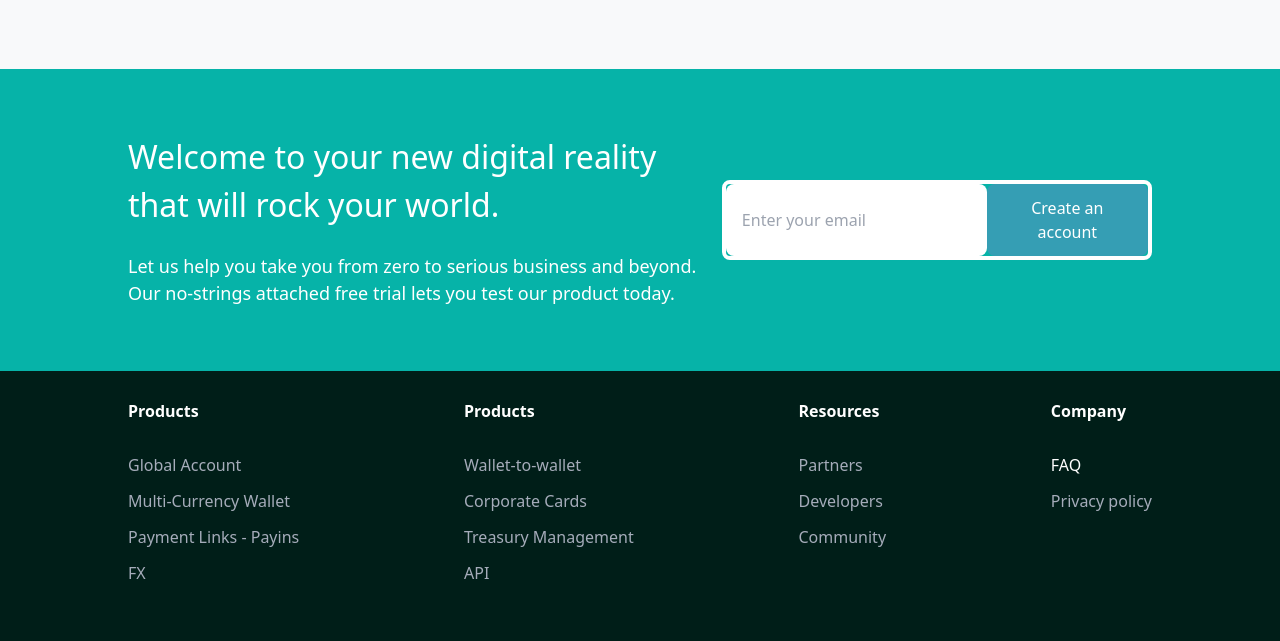
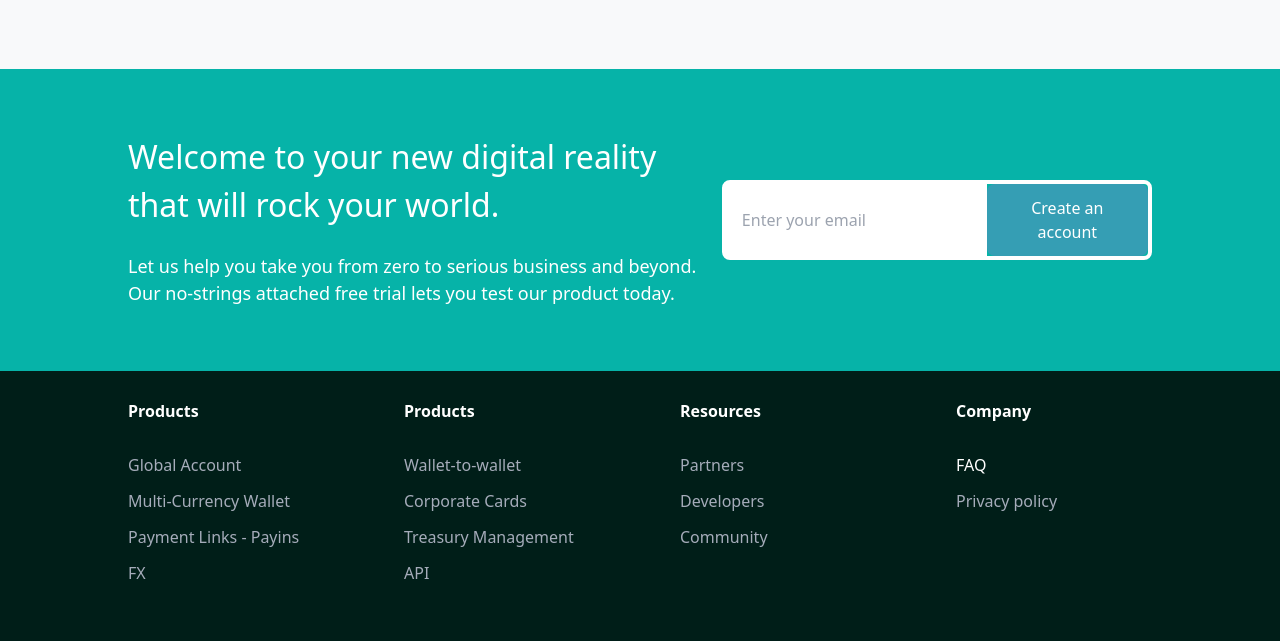
Before and after one commit to MrZIIXP/Home-works, a website: page src/index.html in a window 1280 px wide. Shown: the part 5737-6378 px from the top of the page. Drawn offline with Linux system fonts and the light colour scheme.

Commit message:
Fix errors

```diff
--- a/src/index.html
+++ b/src/index.html
@@ -205,14 +205,14 @@
         </div>
 
         <div class="flex border-4 border-white rounded-lg md:flex-col md:w-full md:border-none md:gap-[10px]">
-            <input type="email" placeholder="Enter your email" class="py-[12px] placeholder:px-[16px] rounded-lg w-[283px] md:w-full">
+            <input type="email" placeholder="Enter your email" class="py-[12px] placeholder:px-[16px] md:rounded-lg w-[283px] md:w-full">
             <button class="py-[12px] px-[18px] bg-[#359EB4] rounded-lg text-white">Create an account</button>
         </div>
     </div>
 
     <div class="main_7 py-[40px] px-[10%] flex md:px-[16px] flex-col gap-[64px] bg-[#001E18] text-[#A5ACBA]">
 
-        <div class="flex gap-[80px] md:flex-wrap justify-between md:gap-[30px] md:justify-center">
+        <div class="grid grid-cols-4 gap-[80px] md:grid-cols-2 justify-between md:gap-[30px] md:justify-center">
 
             <div class="leading-9">
                 <p class="text-white font-semibold leading-[0px]">Products</p>
@@ -232,7 +232,7 @@
                 <p>API</p>
             </div>
 
-            <div class="leading-9 md:pr-[130px]">
+            <div class="leading-9">
                 <p class="text-white font-semibold leading-[0px]">Resources</p>
                 <br>
                 <p>Partners</p>
```
Also changed, not shown: src/output.css.
